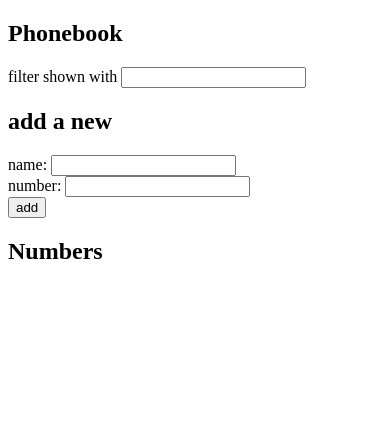
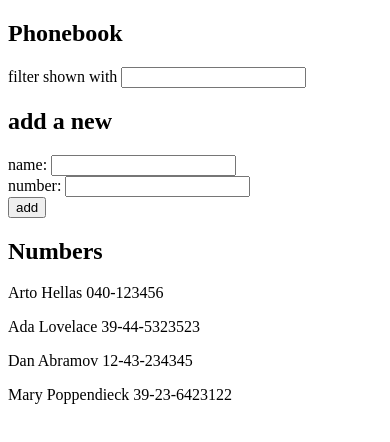
Before and after one commit to FredrickOguya/Full-Stack-Open, a React (Vite) app in the folder Part 2/the phonebook/: page / in a window 390 px wide. Shown: the top 442 px of the page. Built offline with nearby package versions, Linux system fonts and the light colour scheme; data requests are answered from the project's data file.

Commit message:
2.11: The phonebook step 6

```diff
--- /dev/null
+++ b/Part 2/the phonebook/db.json
@@ -0,0 +1,24 @@
+{
+  "persons":[
+    {
+      "name": "Arto Hellas",
+      "number": "040-123456",
+      "id": "1"
+    },
+    {
+      "name": "Ada Lovelace",
+      "number": "39-44-5323523",
+      "id": "2"
+    },
+    {
+      "name": "Dan Abramov",
+      "number": "12-43-234345",
+      "id": "3"
+    },
+    {
+      "name": "Mary Poppendieck",
+      "number": "39-23-6423122",
+      "id": "4"
+    }
+  ]
+}
--- a/Part 2/the phonebook/src/App.jsx
+++ b/Part 2/the phonebook/src/App.jsx
@@ -1,5 +1,5 @@
-import { useState } from 'react'
-
+import { useEffect, useState } from 'react';
+import axios from 'axios';
     const Filter = ({searchedName,handleSearch}) => {
       return(
         <p>filter shown with <input
@@ -47,6 +47,14 @@
   const [newName, setNewName] = useState('');
   const [newNumber, setNewNumber] = useState('');
   const [searchedName, setSearchedName] = useState('');
+
+  useEffect(()=> {
+    axios.get('http://localhost:3001/persons')
+    .then(response => {
+      console.log('promise fulfilled')
+      setPersons(response.data)
+    })
+  }, [])
 
 
   const addNewNumber = (event) => {
```
Also changed, not shown: Part 2/the phonebook/package.json (+5 -2 lines), 1 other file (tests, documents, lock files or other folders).
